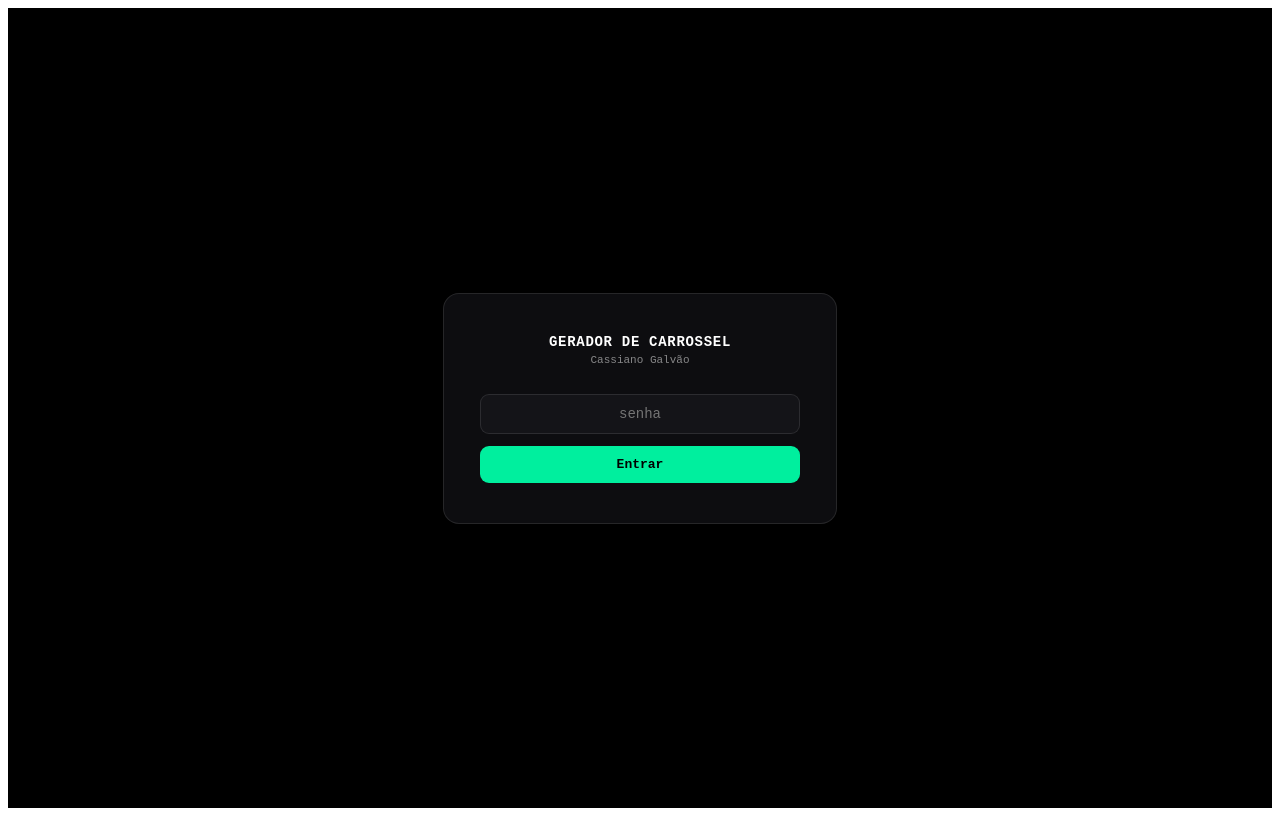
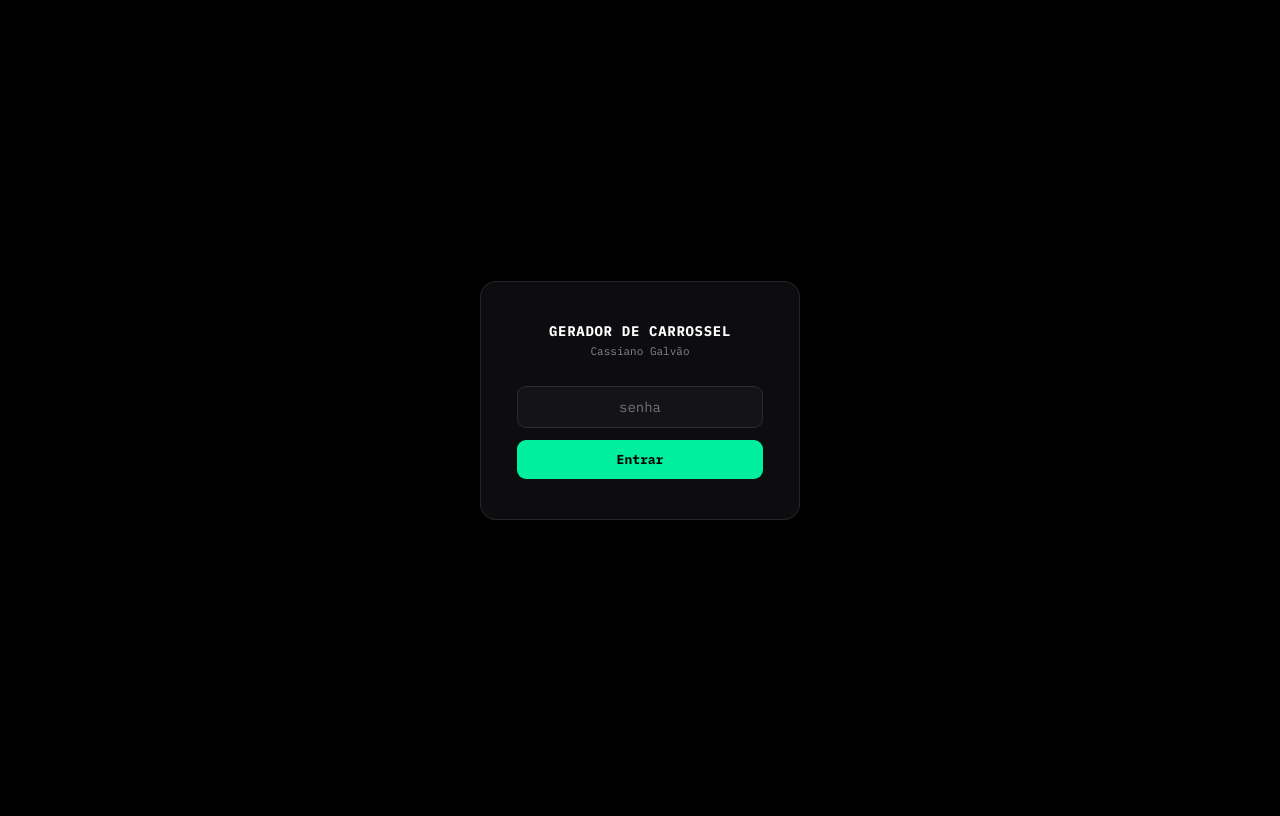
Before and after one commit to DevCassianoGalvao/geradordecarrossel, a React (Vite) app: page / in a window 1280 px wide. Built offline with nearby package versions, Linux system fonts and the light colour scheme.

Commit message:
fix: borda branca e tela branca após login — reset CSS no HTML e CSS injetado no LoginGate

```diff
--- a/index.html
+++ b/index.html
@@ -4,6 +4,11 @@
     <meta charset="UTF-8" />
     <meta name="viewport" content="width=device-width, initial-scale=1.0" />
     <title>Gerador de Carrossel — Cassiano Galvão</title>
+    <style>
+      *, *::before, *::after { box-sizing: border-box; margin: 0; padding: 0; }
+      html, body { background: #000; color: #fff; overflow-x: hidden; }
+      #root { background: #000; min-height: 100vh; }
+    </style>
   </head>
   <body>
     <div id="root"></div>
--- a/src/App.jsx
+++ b/src/App.jsx
@@ -89,7 +89,8 @@ function LoginGate({onLogin}){
     else{setErro(true);setTimeout(()=>setErro(false),1500);}
   }
   return(
-    <div style={{minHeight:"100vh",background:C.black,display:"flex",alignItems:"center",justifyContent:"center",fontFamily:MONO}}>
+    <div style={{minHeight:"100vh",background:"#000",display:"flex",alignItems:"center",justifyContent:"center",fontFamily:MONO}}>
+      <style>{CSS}</style>
       <div style={{background:C.panel,border:`1px solid ${C.line}`,borderRadius:16,padding:"40px 36px",width:320,textAlign:"center"}}>
         <div style={{fontSize:14,fontWeight:700,color:C.white,letterSpacing:"0.05em",marginBottom:4}}>GERADOR DE CARROSSEL</div>
         <div style={{fontSize:11,color:C.dim,marginBottom:28}}>Cassiano Galvão</div>
@@ -283,7 +284,7 @@ Apenas a string do prompt, sem aspas, sem markdown.`);
   const slide=slides[idx];
 
   return(
-    <div style={St.root}>
+    <div style={{...St.root,background:"#000"}}>
       <style>{CSS}</style>
       <header style={St.header}>
         <div><div style={St.brand}>GERADOR DE CARROSSEL</div><div style={St.brandSub}>{NOME}</div></div>
@@ -880,7 +881,9 @@ const TW={
 const CSS=`
 @import url('https://fonts.googleapis.com/css2?family=IBM+Plex+Mono:ital,wght@0,400;0,500;0,700;1,400;1,500;1,700&display=swap');
 *{box-sizing:border-box;margin:0;padding:0;}
-html,body,#root{background:#000;min-height:100%;}
+html{background:#000;overflow-x:hidden;}
+body{background:#000;margin:0;padding:0;overflow-x:hidden;}
+#root{background:#000;min-height:100vh;}
 button:disabled{opacity:0.45;cursor:not-allowed;}
 select{appearance:none;}
 input[type=range]{height:4px;}
```
